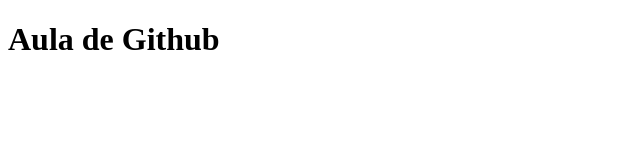
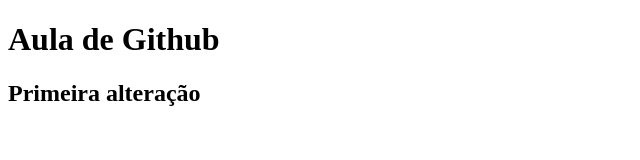
Before and after one commit to amdsantos/PROZ, a plain HTML site: page index.html in a window 1280 px wide. Shown: the whole page, without its empty margins (0-640 px from the left). Drawn offline with Linux system fonts and the light colour scheme.

Commit message:
Cria subtitulo

```diff
--- a/index.html
+++ b/index.html
@@ -7,5 +7,6 @@
 </head>
 <body>
   <h1>Aula de Github</h1>
+  <h2>Primeira alteração</h2>
 </body>
 </html>
```
